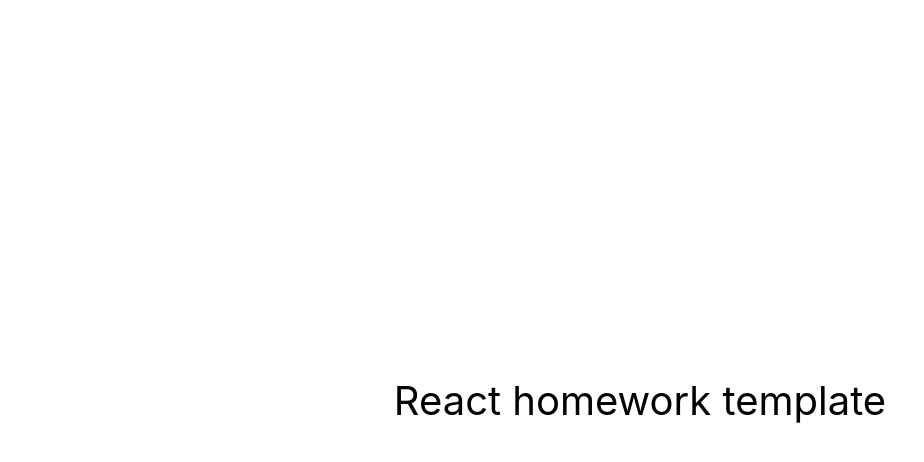
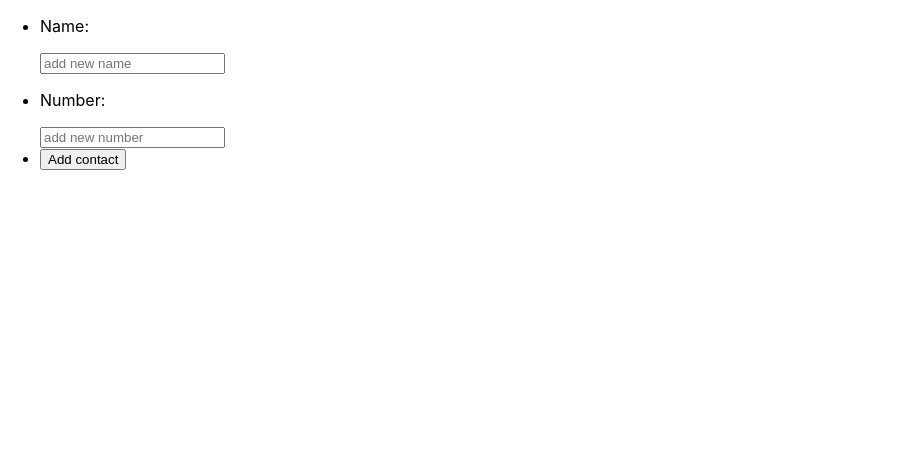
Before and after one commit to AnnaHort/goit-react-hw-06-phonebook, a React (Create React App) app: page / in a window 1280 px wide. Shown: the top 462 px of the page, without its empty margins (0-924 px from the left). Built offline with nearby package versions, Linux system fonts and the light colour scheme.

Commit message:
add store and actions

```diff
--- a/package.json
+++ b/package.json
@@ -4,11 +4,14 @@
   "private": true,
   "homepage": "https://AnnaHort/goit-react-hw-06-phonebook/",
   "dependencies": {
+    "@redux-devtools/extension": "^3.2.5",
     "@testing-library/jest-dom": "^5.16.3",
     "@testing-library/react": "^12.1.4",
     "@testing-library/user-event": "^13.5.0",
+    "nanoid": "^5.0.1",
     "react": "^18.1.0",
     "react-dom": "^18.1.0",
+    "react-redux": "^8.1.2",
     "react-scripts": "5.0.1",
     "web-vitals": "^2.1.3"
   },
--- a/src/components/App.jsx
+++ b/src/components/App.jsx
@@ -1,16 +1,11 @@
+import { ContactList } from './ContactList/ContactList';
+import { QuizForm } from './QuizForm/QuizForm';
+
 export const App = () => {
   return (
-    <div
-      style={{
-        height: '100vh',
-        display: 'flex',
-        justifyContent: 'center',
-        alignItems: 'center',
-        fontSize: 40,
-        color: '#010101'
-      }}
-    >
-      React homework template
-    </div>
+    <>
+      <QuizForm />
+      <ContactList />
+    </>
   );
 };
--- /dev/null
+++ b/src/components/ContactList/ContactList.js
@@ -0,0 +1,20 @@
+import { useDispatch, useSelector } from 'react-redux';
+import { nanoid } from 'nanoid';
+import { deleteContact } from 'redux/actions';
+
+export const ContactList = () => {
+  const contacts = useSelector(state => state.contacts);
+  const dispatch = useDispatch();
+
+  const handleDelete = () => dispatch(deleteContact(contacts.id));
+  return (
+    <ul>
+      {contacts.map(contact => (
+        <li key={nanoid()}>
+          {contact}
+          <button onClick={handleDelete}>Delete</button>
+        </li>
+      ))}
+    </ul>
+  );
+};
--- /dev/null
+++ b/src/components/QuizForm/QuizForm.js
@@ -0,0 +1,51 @@
+import { nanoid } from 'nanoid';
+import { useDispatch, useSelector } from 'react-redux';
+import { addContact } from 'redux/actions';
+
+export const QuizForm = () => {
+  const contacts = useSelector(state => state.contacts);
+  const dispatch = useDispatch();
+
+  const handleFormSubmit = e => {
+    e.preventDefault();
+
+    const form = e.target;
+    const newName = form.elements.name.value;
+    const newPhoneNumber = form.elements.contacts.value;
+
+    const newContact = {
+      name: newName,
+      phoneNumber: newPhoneNumber,
+      id: nanoid(),
+    };
+
+    if (newContact.name !== '' && newContact.phoneNumber !== '') {
+      console.log(newContact);
+      if (!contacts.includes(newContact)) {
+        dispatch(addContact(newContact));
+        form.reset();
+        console.log(contacts);
+      }
+    } else {
+      alert('Please enter both Name and Number');
+    }
+  };
+
+  return (
+    <form onSubmit={handleFormSubmit}>
+      <ul>
+        <li>
+          <p>Name:</p>
+          <input name="name" placeholder="add new name" />
+        </li>
+        <li>
+          <p>Number:</p>
+          <input name="contacts" placeholder="add new number" />
+        </li>
+        <li>
+          <button>Add contact</button>
+        </li>
+      </ul>
+    </form>
+  );
+};
--- a/src/index.js
+++ b/src/index.js
@@ -2,9 +2,14 @@ import React from 'react';
 import ReactDOM from 'react-dom/client';
 import { App } from 'components/App';
 import './index.css';
+import { Provider } from 'react-redux';
+import { store } from 'redux/store';
+
 
 ReactDOM.createRoot(document.getElementById('root')).render(
   <React.StrictMode>
-    <App />
+    <Provider store={store}>
+      <App />
+    </Provider>
   </React.StrictMode>
 );
--- /dev/null
+++ b/src/redux/actions.js
@@ -0,0 +1,13 @@
+export const addContact = contactData => {
+    return {
+        type: 'contacts/addContact',
+        payload: 'contactData',
+    }
+}
+
+export const deleteContact = contactId => {
+    return {
+        type:'contacts/deleteContacts',
+        payload: 'contactId',
+    }
+}
--- /dev/null
+++ b/src/redux/store.js
@@ -0,0 +1,15 @@
+import { createStore } from 'redux';
+import { devToolsEnhancer } from "@redux-devtools/extension";
+
+const initialState = {
+  contacts: [],
+  filter: '',
+};
+
+const rootReducer = (state = initialState, action) => {
+  return state;
+};
+
+const enhancer = devToolsEnhancer();
+
+export const store = createStore(rootReducer,enhancer);
```
Also changed, not shown: src/redux/reducer.js (added), 1 other file (tests, documents, lock files or other folders).
